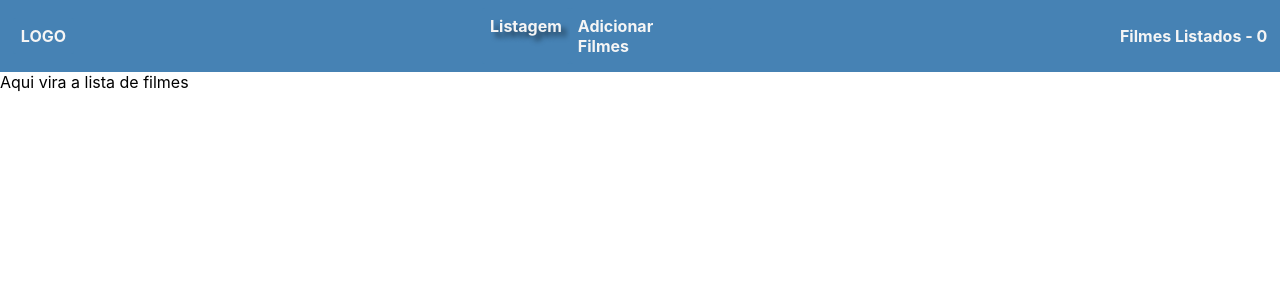
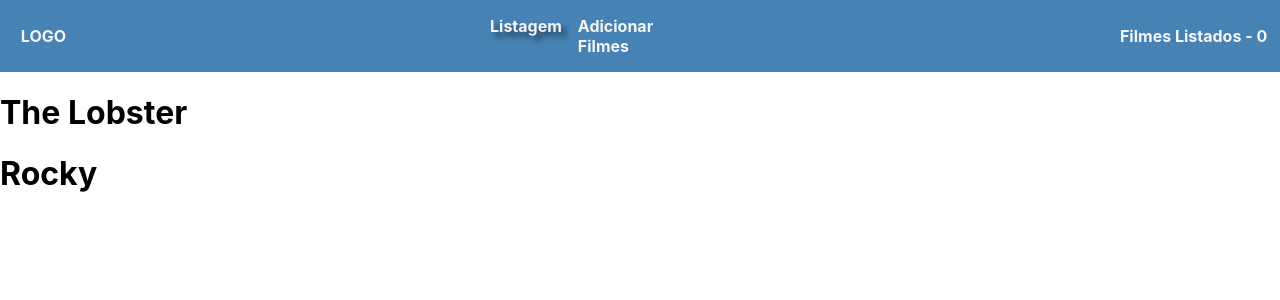
Before and after one commit to gsicuto/favoriteMovies, a React (Create React App) app: page /movies-list in a window 1280 px wide. Shown: the top 300 px of the page. Built offline with nearby package versions, Linux system fonts and the light colour scheme.

Commit message:
added movie List component and List page

```diff
--- a/src/App.js
+++ b/src/App.js
@@ -28,7 +28,7 @@
       <NavBar />
       <Routes>
         <Route path='/' element={<Home />}/>
-        <Route path='/movies-list' element={<List />}/>
+        <Route path='/movies-list' element={<List movies={ movies } />}/>
       </Routes>
     </div>
   );
--- a/src/components/MoviesList.js
+++ b/src/components/MoviesList.js
@@ -1,5 +1,9 @@
 import React from 'react';
 
 export const MoviesList = ({movies}) => {
-  return <div></div>;
+  return <>
+    {movies.map( movie => <h1>{movie.name}</h1>)}
+  </>;
 };
+
+// adicionar o MovieCard no retorno do map
--- a/src/pages/List.js
+++ b/src/pages/List.js
@@ -1,7 +1,8 @@
 import React from 'react';
+import { MoviesList } from '../components/MoviesList';
 
-export const List = () => {
+export const List = ({ movies }) => {
   return <div>
-    Aqui vira a lista de filmes
+    <MoviesList movies={ movies }/>
   </div>;
 };
```
